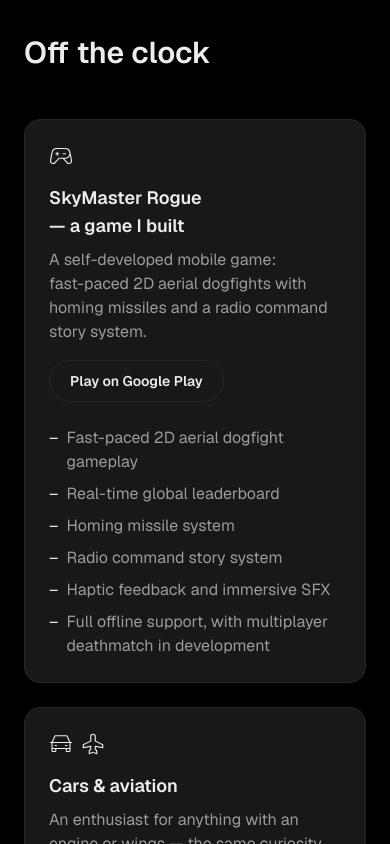
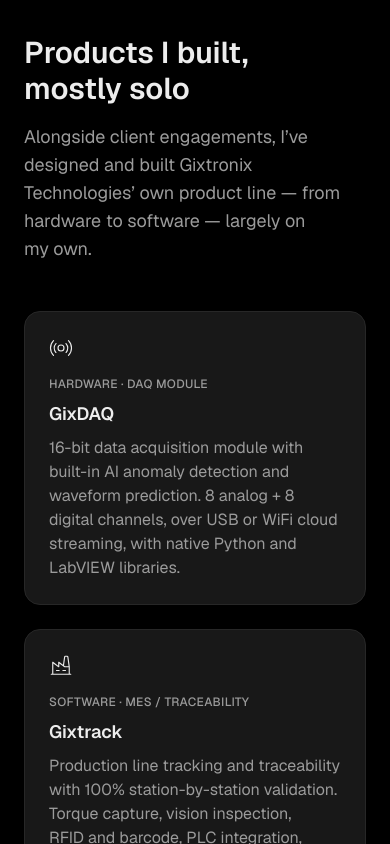
Before and after one commit to gowthamkishore/aboutme, a Next.js app: page / in a window 390 px wide. Shown: the part 7360-8204 px from the top of the page. Built offline with nearby package versions, Linux system fonts and the light colour scheme.

Commit message:
Add Products section for GixDAQ, Gixtrack, and Smart OEE
Highlights the Gixtronix product line (hardware DAQ + traceability
and OEE software) built mostly solo, sourced from products.gixtronix.com.

```diff
--- a/src/app/page.tsx
+++ b/src/app/page.tsx
@@ -5,6 +5,7 @@ import Story from "@/components/Story";
 import Timeline from "@/components/Timeline";
 import Skills from "@/components/Skills";
 import Achievements from "@/components/Achievements";
+import Products from "@/components/Products";
 import Hobbies from "@/components/Hobbies";
 import Faq from "@/components/Faq";
 import FinalCta from "@/components/FinalCta";
@@ -21,6 +22,7 @@ export default function Home() {
         <Timeline />
         <Skills />
         <Achievements />
+        <Products />
         <Hobbies />
         <Faq />
         <FinalCta />
--- a/src/components/Nav.tsx
+++ b/src/components/Nav.tsx
@@ -7,6 +7,7 @@ const LINKS = [
   { label: "Timeline", href: "#timeline" },
   { label: "Skills", href: "#skills" },
   { label: "Achievements", href: "#achievements" },
+  { label: "Products", href: "#products" },
   { label: "Hobbies", href: "#hobbies" },
   { label: "FAQ", href: "#faq" },
 ];
--- /dev/null
+++ b/src/components/Products.tsx
@@ -0,0 +1,69 @@
+import { Broadcast, Factory, ChartLine } from "@phosphor-icons/react/dist/ssr";
+import Reveal from "./Reveal";
+
+const PRODUCTS = [
+  {
+    icon: Broadcast,
+    tag: "Hardware · DAQ module",
+    title: "GixDAQ",
+    detail:
+      "16-bit data acquisition module with built-in AI anomaly detection and waveform prediction. 8 analog + 8 digital channels, over USB or WiFi cloud streaming, with native Python and LabVIEW libraries.",
+    href: "https://products.gixtronix.com/",
+  },
+  {
+    icon: Factory,
+    tag: "Software · MES / traceability",
+    title: "Gixtrack",
+    detail:
+      "Production line tracking and traceability with 100% station-by-station validation. Torque capture, vision inspection, RFID and barcode, PLC integration, and a digital birth certificate for every product.",
+    href: "https://products.gixtronix.com/",
+  },
+  {
+    icon: ChartLine,
+    tag: "Software · OEE platform",
+    title: "Smart OEE",
+    detail:
+      "Real-time OEE monitoring with automatic PLC downtime capture, Pareto root-cause analysis, shift-by-shift trending, and mobile alerts for critical downtime events.",
+    href: "https://products.gixtronix.com/",
+  },
+];
+
+export default function Products() {
+  return (
+    <section id="products" className="px-6 py-20 sm:py-28">
+      <div className="mx-auto max-w-5xl">
+        <Reveal>
+          <h2 className="max-w-[680px] text-3xl font-semibold sm:text-4xl">
+            Products I built, mostly solo
+          </h2>
+        </Reveal>
+        <Reveal delay={50}>
+          <p className="mt-4 max-w-[680px] text-lg text-muted">
+            Alongside client engagements, I&rsquo;ve designed and built
+            Gixtronix Technologies&rsquo; own product line — from hardware
+            to software — largely on my own.
+          </p>
+        </Reveal>
+        <div className="mt-12 grid grid-cols-1 gap-6 sm:grid-cols-3">
+          {PRODUCTS.map((p, i) => (
+            <Reveal key={p.title} delay={100 + i * 75}>
+              <a
+                href={p.href}
+                target="_blank"
+                rel="noopener noreferrer"
+                className="flex h-full flex-col rounded-2xl border border-border bg-surface p-6 transition-transform duration-700 ease-[cubic-bezier(0.32,0.72,0,1)] hover:scale-[1.01]"
+              >
+                <p.icon size={24} weight="light" className="text-foreground" />
+                <span className="mt-4 text-xs font-medium tracking-wide text-muted uppercase">
+                  {p.tag}
+                </span>
+                <h3 className="mt-2 text-lg font-semibold">{p.title}</h3>
+                <p className="mt-2 text-base text-muted">{p.detail}</p>
+              </a>
+            </Reveal>
+          ))}
+        </div>
+      </div>
+    </section>
+  );
+}
```
